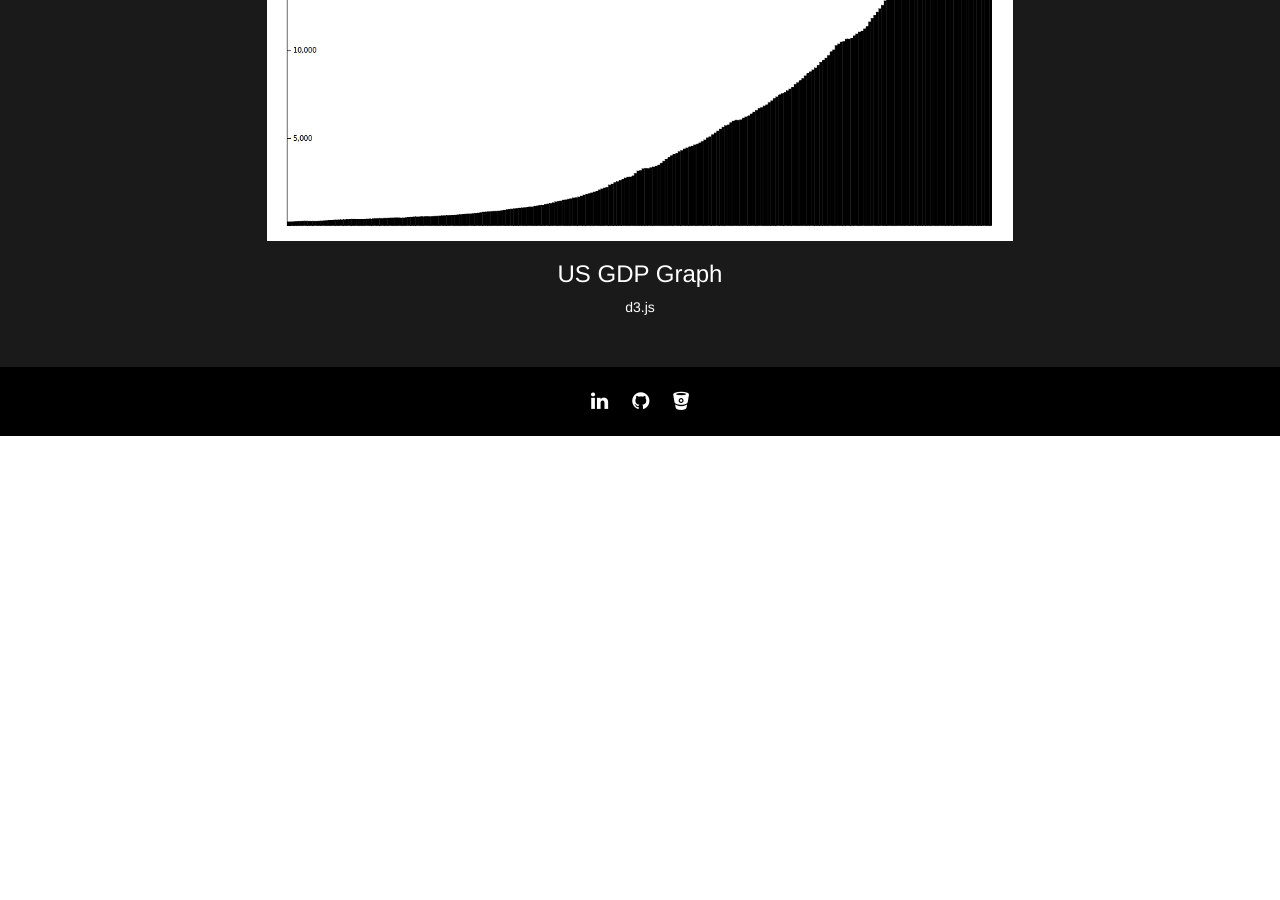
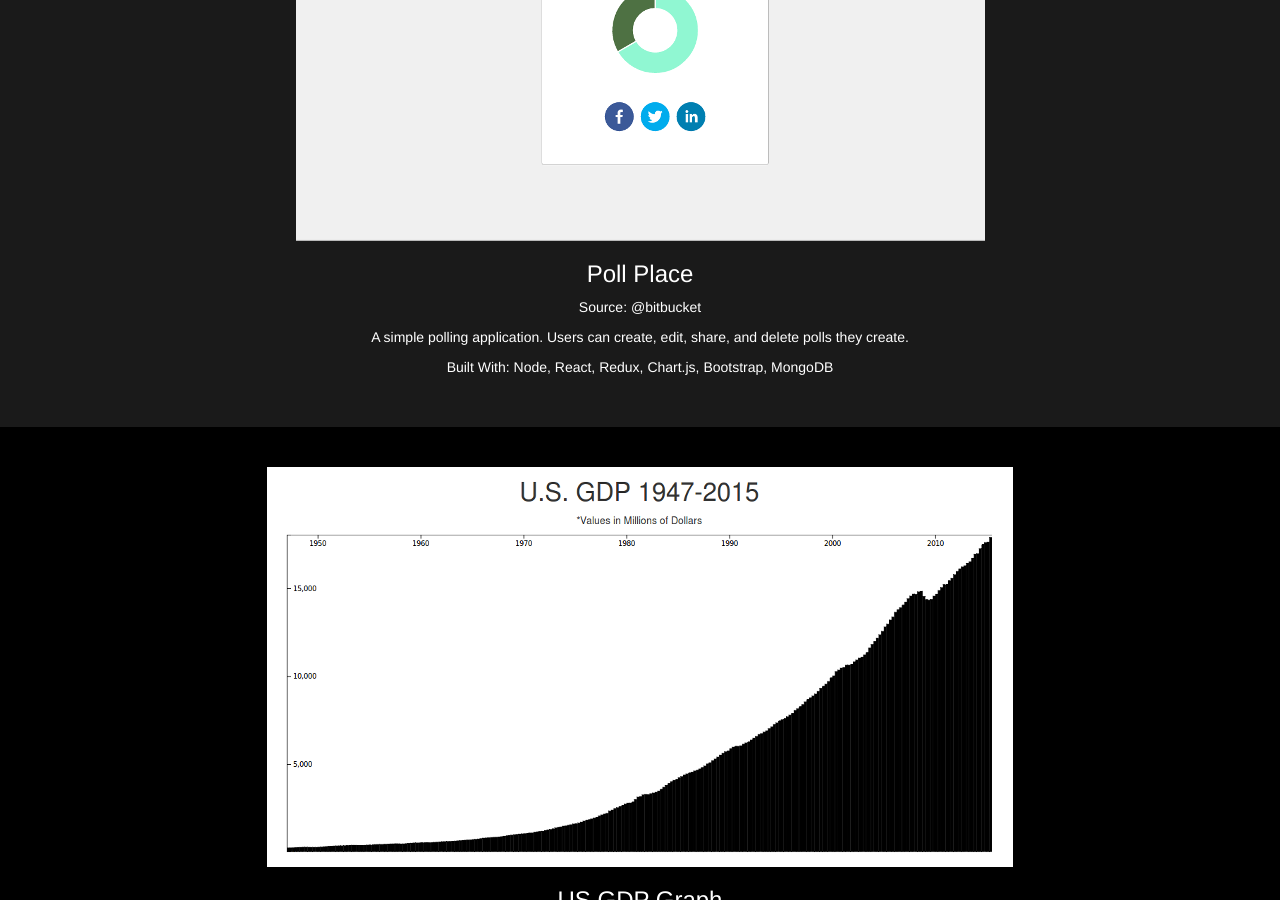
Before and after one commit to ericotto/ericotto.github.io, a Jekyll site: the page built from index.html, in a window 1280 px wide and 900 px high, scrolled down 661 px. Built offline with Jekyll 4.4.1, drawn with Linux system fonts in a browser that asks for light colours; nearby versions of some CDN libraries; before the commit the page ends 1097 px from its top, so only the background shows below that; some of the changed text lies outside the part shown.

Commit message:
Portfolio update

```diff
--- a/index.html
+++ b/index.html
@@ -12,24 +12,28 @@ title: Portfolio
     <p class="lead">{{site.description}}</p>
   </div>
 </div>
-<!-- Portfolio Item 1 -->
+<!-- Portfolio Item -->
 <div class="portfolio-item text-center">
   <div class="container">
-    <a href="http://ericotto.net/data-visualization/gdp-bar-chart/index.html">
-    <img class="img-responsive center-block" src="images/gdpd3.png" alt="Website Screenshot"></a>
-    <h3><a href="http://ericotto.net/data-visualization/gdp-bar-chart/index.html">US GDP Graph</a></h3>
-    <p>d3.js</p>
+    <a href="https://poll-place.herokuapp.com">
+    <img class="img-responsive center-block" src="images/poll-place.png" alt="Website Screenshot"></a>
+    <h3><a href="https://poll-place.herokuapp.com">Poll Place</a></h3>
+    <p>Source: <a href="https://bitbucket.org/ericotto/poll-place/src">@bitbucket</a></p>
+    <p>A simple polling application. Users can create, edit, share, and delete polls they create.</p>
+    <p>Built With: Node, React, Redux, Chart.js, Bootstrap, MongoDB</p>
   </div>
 </div>
-<!-- Portfolio Item 2 -->
-<!-- <div class="portfolio-item portfolio-item-odd text-center">
+<!-- Portfolio Item -->
+<div class="portfolio-item portfolio-item-odd text-center">
   <div class="container">
-    <img class="img-responsive center-block" src="images/screen2.png" alt="Website Screenshot">
-    <h1><a href="#">example.com</a></h1>
-    <p>Various Technologies</p>
+    <a href="https://ericotto.net/data-visualization/gdp-bar-chart/index.html">
+    <img class="img-responsive center-block" src="images/gdpd3.png" alt="Website Screenshot"></a>
+    <h3><a href="https://ericotto.net/data-visualization/gdp-bar-chart/index.html">US GDP Graph</a></h3>
+    <p>Source: <a href="https://github.com/ericotto/data-visualization/blob/master/gdp-bar-chart/script.js">@github</a></p>
+    <p>Built With: d3.js</p>
   </div>
-</div> -->
-<!-- Portfolio Item 3 -->
+</div>
+<!-- Portfolio Item -->
 <!-- <div class="portfolio-item text-center">
   <div class="container">
     <img class="img-responsive center-block" src="images/screen.png" alt="Website Screenshot">
```
Also changed, not shown: images/poll-place.png (added).
